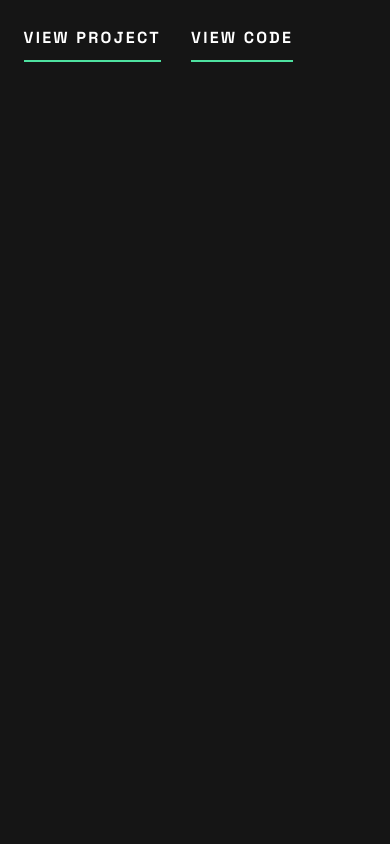
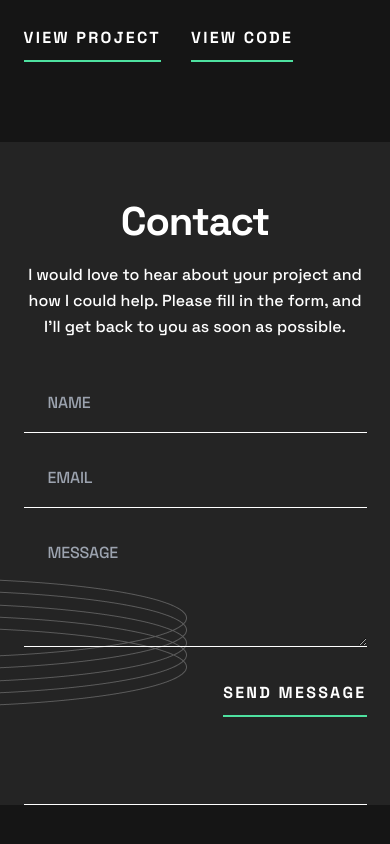
Before and after one commit to 0x41-li/single-page-developer-portfolio, a React (Vite) app: page / in a window 390 px wide. Shown: the part 4037-4881 px from the top of the page. Built offline with nearby package versions, Linux system fonts and the light colour scheme.

Commit message:
Added the contact section for mobile devices, made it pixel-perfect to the mobile design, next: reponsive and pixel-perfect on the tablet size

```diff
--- a/src/App.tsx
+++ b/src/App.tsx
@@ -3,6 +3,7 @@ import Header from "./sections/Header";
 import Hero from "./sections/Hero";
 import Skills from "./sections/Skills";
 import Projects from "./sections/Projects";
+import ContactMe from "./sections/ContactMe";
 
 const App: React.FC = () => {
   return (
@@ -11,6 +12,7 @@ const App: React.FC = () => {
       <Hero />
       <Skills />
       <Projects />
+      <ContactMe />
     </div>
   );
 };
--- /dev/null
+++ b/src/sections/ContactMe.tsx
@@ -0,0 +1,70 @@
+import React from "react";
+import linesDonut_PNG from "../assets/graphics/lines-donut.png";
+
+const ContactMe: React.FC = () => {
+  return (
+    <section className="relative mt-20 bg-hard-gray">
+      {/* background graphic */}
+      {/* the lines donut graphic */}
+      <div aria-hidden className="absolute -left-[343px] top-[436px]">
+        <picture>
+          <img
+            src={linesDonut_PNG}
+            alt="A donut shaped graphic, but the shape is built only using four circled lines each one on the top of the other as a stack"
+          />
+        </picture>
+      </div>
+
+      {/* Content */}
+      <div className="mx-auto max-w-[343px] border-b border-white pb-[87px] pt-[60px]">
+        {/* Section's head */}
+        <div className="">
+          <h2 className="text-center text-[40px] font-bold leading-none -tracking-[1.14px]">
+            Contact
+          </h2>
+          <p className="mt-5 text-center text-base font-medium leading-[26px]">
+            I would love to hear about your project and how I could help. Please
+            fill in the form, and I’ll get back to you as soon as possible.
+          </p>
+        </div>
+
+        {/* Contact form */}
+        <form action="#" method="POST">
+          <div className="space-y-8">
+            <input
+              type="text"
+              name="name"
+              placeholder="name"
+              className="mt-[50px] block h-[43px] w-full border-b border-white bg-transparent bg-opacity-0 pb-4 pl-6 font-medium placeholder:text-base placeholder:uppercase placeholder:leading-[26px] placeholder:-tracking-[0.2px] focus:outline-none"
+            />
+
+            <input
+              type="text"
+              name="email"
+              placeholder="email"
+              className="mt-[50px] block h-[43px] w-full border-b border-white bg-transparent bg-opacity-0 pb-4 pl-6 font-medium placeholder:text-base placeholder:uppercase placeholder:leading-[26px] placeholder:-tracking-[0.2px] focus:outline-none"
+            />
+
+            <textarea
+              name="message"
+              className="mt-[50px] block h-[107px] w-full border-b border-white bg-transparent bg-opacity-0 pb-4 pl-6 text-base font-medium leading-[26px] placeholder:text-base placeholder:uppercase placeholder:leading-[26px] placeholder:-tracking-[0.2px] focus:outline-none"
+              placeholder="message"
+            ></textarea>
+
+            <div className="mt-6 flex justify-end md:mt-[34px] xl:mt-[66px]">
+              <a
+                className="relative inline-block h-[38px] font-bold leading-7 tracking-[2.29px] md:leading-[26px]"
+                href="#contactme"
+              >
+                SEND MESSAGE
+                <span className="absolute bottom-0 left-0 h-[2px] w-full bg-green" />
+              </a>
+            </div>
+          </div>
+        </form>
+      </div>
+    </section>
+  );
+};
+
+export default ContactMe;
```
